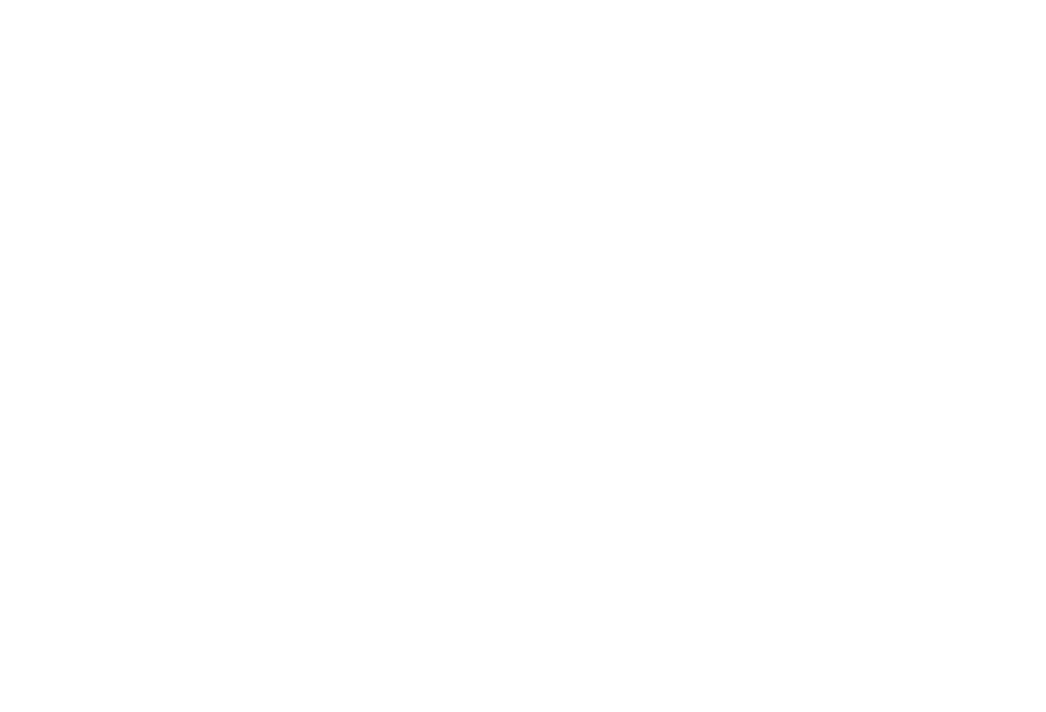
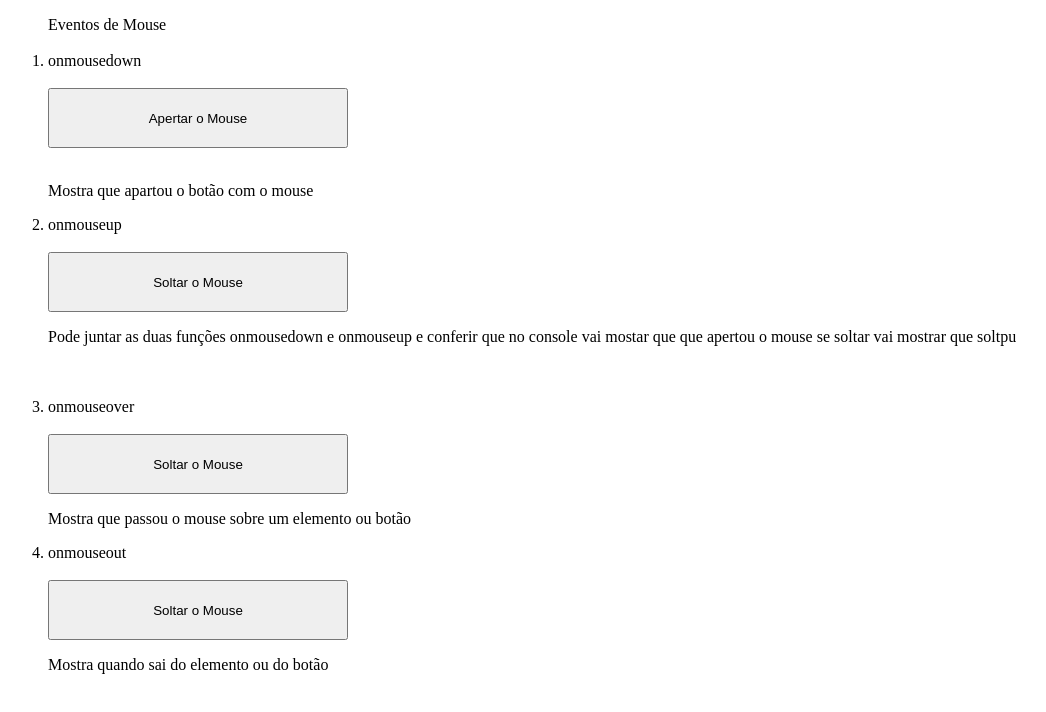
Before and after one commit to ranyerioliveira/JavaScript, a plain HTML site: page ProjetoJs-Intermediario/mouse.html in a window 1280 px wide. Shown: the whole page, without its empty margins (0-1046 px from the left). Drawn offline with Linux system fonts and the light colour scheme.

Commit message:
Atualização
Atualização com eventos de mouse

```diff
--- a/ProjetoJs-Intermediario/mouse.html
+++ b/ProjetoJs-Intermediario/mouse.html
@@ -5,8 +5,27 @@
     <meta http-equiv="X-UA-Compatible" content="IE=edge">
     <meta name="viewport" content="width=device-width, initial-scale=1.0">
     <title>Eventos de mouse </title>
+    <script src="mouse.js"></script>
 </head>
 <body>
 
+
+    <ol>Eventos de Mouse <br><br>
+        <li> onmousedown</li><br>
+        <button style="width: 300px; height: 60px;" onmousedown="apertouomouse()"> Apertar o Mouse</button> <br><br>
+        <dl>Mostra que apartou o botão com o mouse</dl>
+        <li>onmouseup</li><br>
+        <button style="width: 300px; height: 60px;" onmousedown="apertouomouse()" onmouseup="soltarmouse()"> Soltar o Mouse</button>
+        <dl>Pode juntar as duas funções onmousedown e onmouseup e conferir que no console vai mostar que que apertou o mouse se soltar vai
+            mostrar que soltpu
+        </dl><br><br>
+        <li>onmouseover</li><br>
+        <button style="width: 300px; height: 60px;" onmousedown="apertouomouse()" onmouseup="soltarmouse()" onmouseover="passeiomouse()"> Soltar o Mouse</button>
+        <dl>Mostra que passou o mouse sobre um elemento ou botão</dl>
+        <li>onmouseout</li><br>
+        <button style="width: 300px; height: 60px;" onmousedown="apertouomouse()" onmouseup="soltarmouse()" onmouseover="passeiomouse()" onmouseout="tireiomouse()"> Soltar o Mouse</button>
+        <dl>Mostra quando sai do elemento ou do botão</dl>
+
+    </ol>
 </body>
 </html>
--- a/ProjetoJs-Intermediario/mouse.js
+++ b/ProjetoJs-Intermediario/mouse.js
@@ -0,0 +1,13 @@
+function apertouomouse(){
+    console.log("Apertei o mouse");
+}
+
+function soltarmouse(){
+    console.log("Soltei o Mouse");
+}
+function passeiomouse(){
+    console.log("Passei o mouse sobre o botão")
+}
+function tireiomouse(){
+    console.log("Sai do botão")
+}
```
